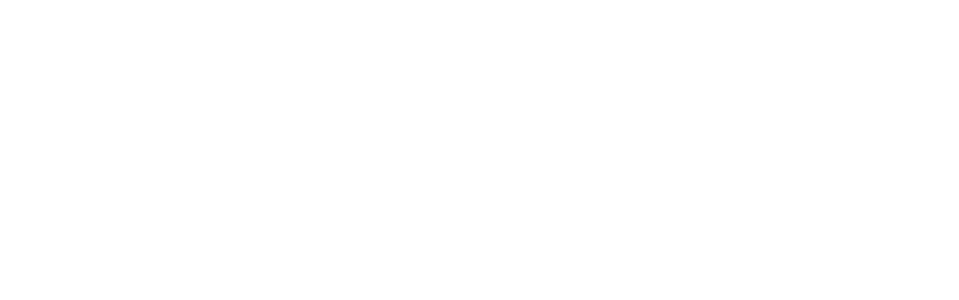
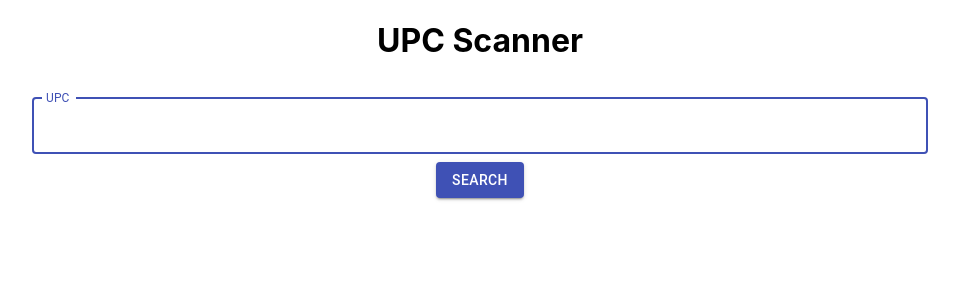
Before and after one commit to Chidinma98/UPC-Scanner, a React (Create React App) app in the folder client/: page / in a window 1280 px wide. Shown: the top 300 px of the page, without its empty margins (160-1119 px from the left). Built offline with nearby package versions, Linux system fonts and the light colour scheme.

Commit message:
Initial styling component for search setup with styling.

```diff
--- a/client/src/App.css
+++ b/client/src/App.css
@@ -1,33 +1,3 @@
-.App {
-  text-align: center;
+h1 {
+    text-align: center;
 }
-
-.App-logo {
-  animation: App-logo-spin infinite 20s linear;
-  height: 40vmin;
-  pointer-events: none;
-}
-
-.App-header {
-  background-color: #282c34;
-  min-height: 100vh;
-  display: flex;
-  flex-direction: column;
-  align-items: center;
-  justify-content: center;
-  font-size: calc(10px + 2vmin);
-  color: white;
-}
-
-.App-link {
-  color: #61dafb;
-}
-
-@keyframes App-logo-spin {
-  from {
-    transform: rotate(0deg);
-  }
-  to {
-    transform: rotate(360deg);
-  }
-}
--- a/client/src/App.js
+++ b/client/src/App.js
@@ -1,9 +1,12 @@
 import React from 'react';
 import './App.css';
+import Search from './components/Search/Search';
 
 function App() {
   return (
     <div className="app">
+      <h1>UPC Scanner</h1>
+      <Search/>
     </div>
   );
 }
--- /dev/null
+++ b/client/src/components/Search/Search.css
@@ -0,0 +1,7 @@
+.search {
+    width: 70%;
+    margin: 0 auto;
+    display: flex;
+    flex-direction: column;
+    align-items: center;
+}
--- /dev/null
+++ b/client/src/components/Search/Search.js
@@ -0,0 +1,25 @@
+import React from 'react';
+import './Search.css';
+import TextField from '@material-ui/core/TextField';
+import Button from '@material-ui/core/Button';
+
+function Search(props) {
+  return (
+    <div className = 'search'>
+      <TextField
+        label="UPC"
+        type="text"
+        name="upc"
+        margin="normal"
+        variant="outlined"
+        autoFocus={true}
+        fullWidth={true}
+      />
+      <Button variant="contained" color="primary">
+        Search
+      </Button>
+    </div>
+  )
+}
+
+export default Search;
```
Also changed, not shown: client/components/Search.js (deleted), client/src/components/AddUpdateProduct.js (added).
